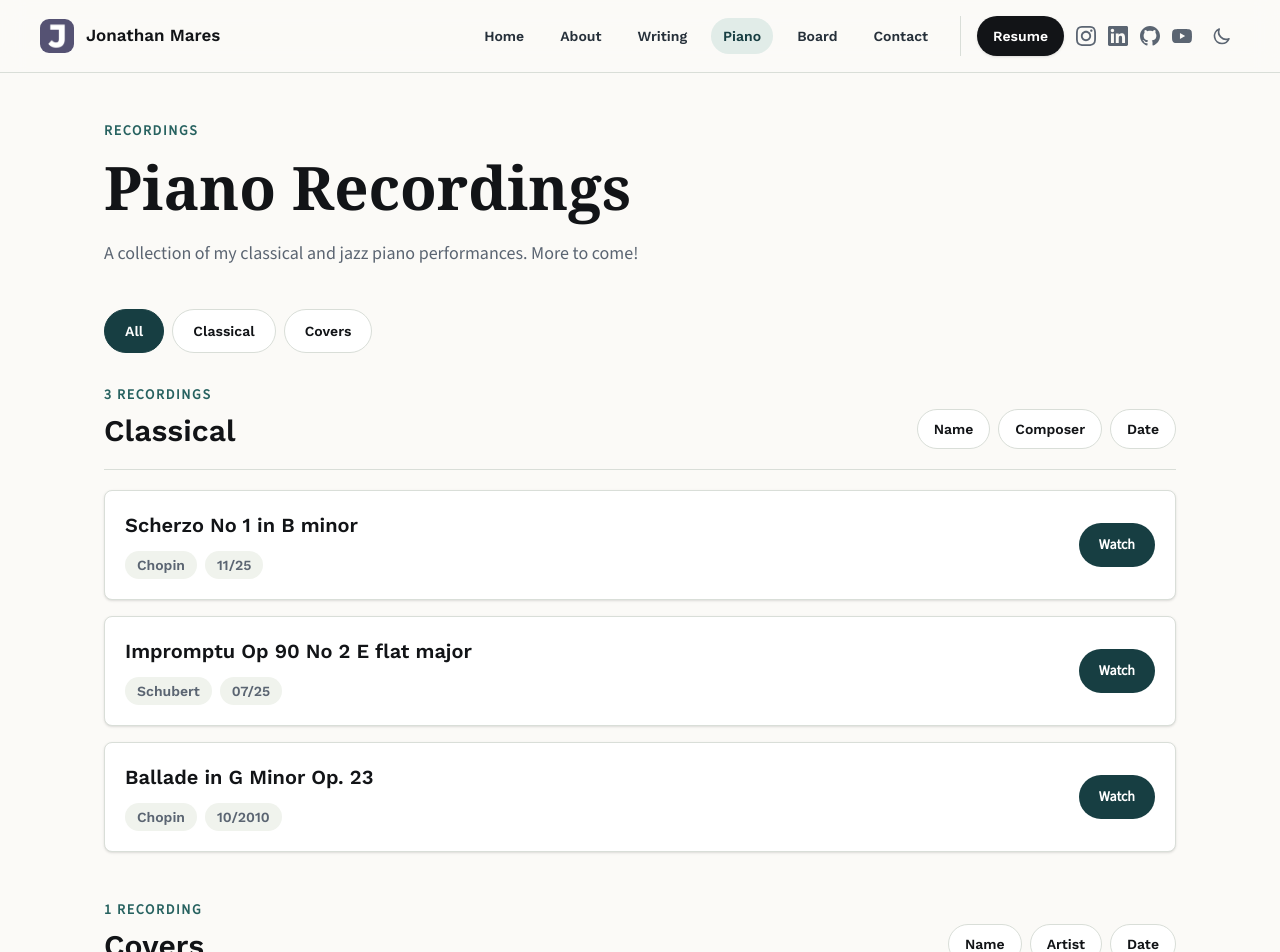
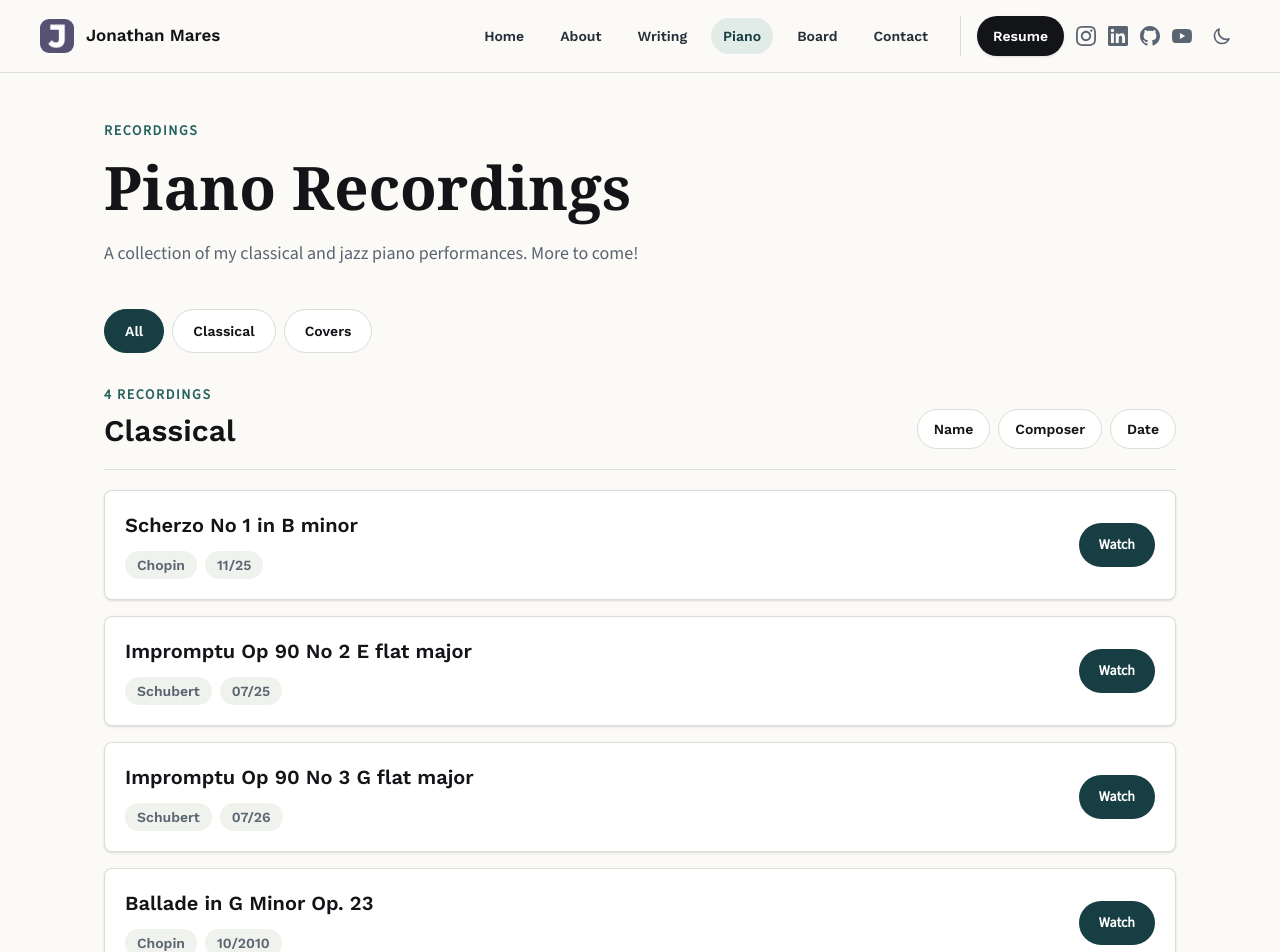
Before and after one commit to jm2242/jonathanmares-ai, a Next.js app: page /piano in a window 1280 px wide. Shown: the top 952 px of the page. Built offline with nearby package versions, Linux system fonts and the light colour scheme.

Commit message:
Add July 2026 piano recording

```diff
--- a/app/piano/page.tsx
+++ b/app/piano/page.tsx
@@ -22,6 +22,12 @@ const classicalRecordings: Recording[] = [
     composer: "Schubert",
     recordingDate: "07/25",
     url: "https://www.youtube.com/watch?v=EMTg8d6Xvcw",
+  },
+  {
+    title: "Impromptu Op 90 No 3 G flat major",
+    composer: "Schubert",
+    recordingDate: "07/26",
+    url: "https://www.youtube.com/watch?v=af-JVOf-Eu0",
   },
   {
     title: "Ballade in G Minor Op. 23",
```
